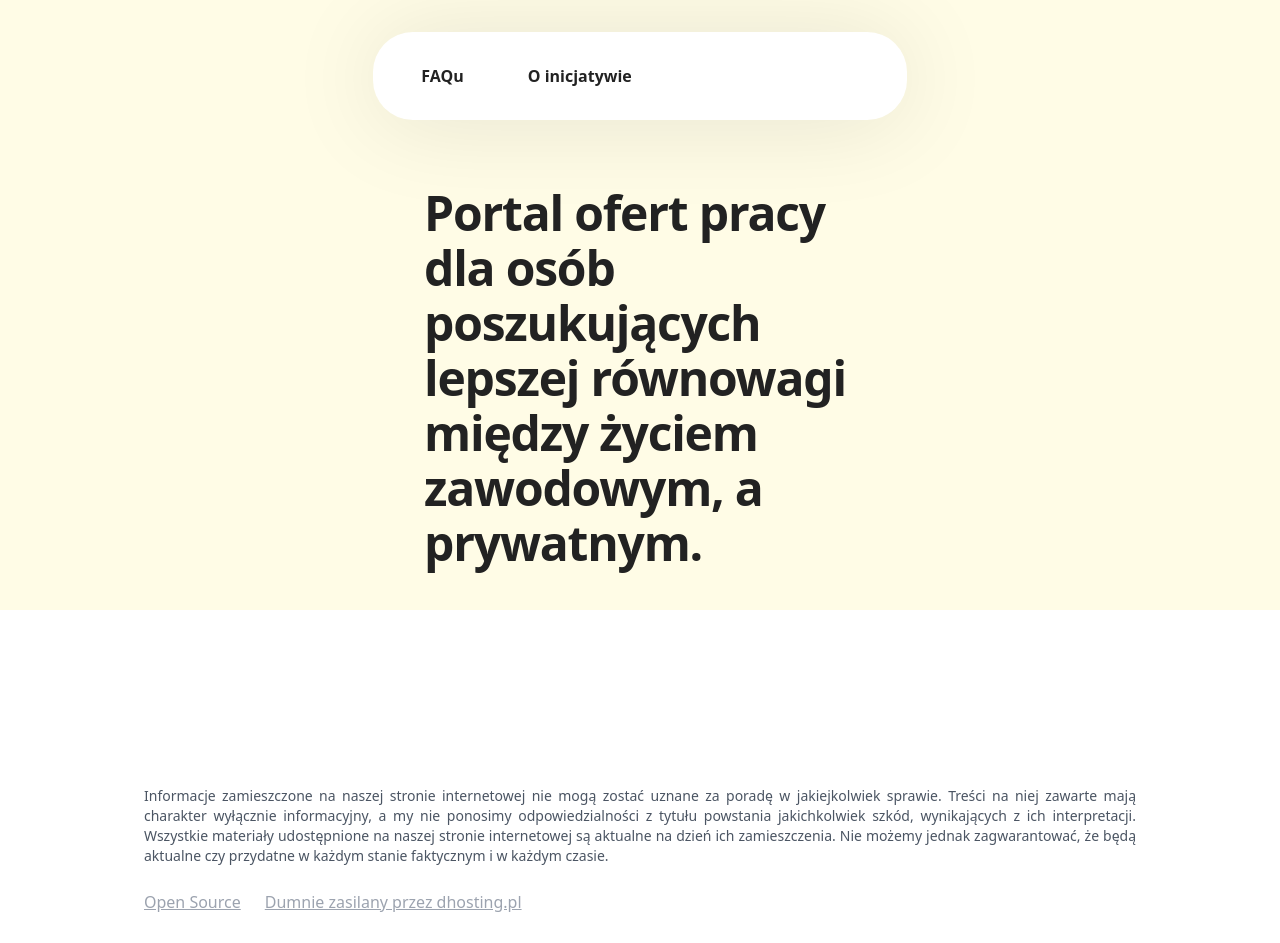
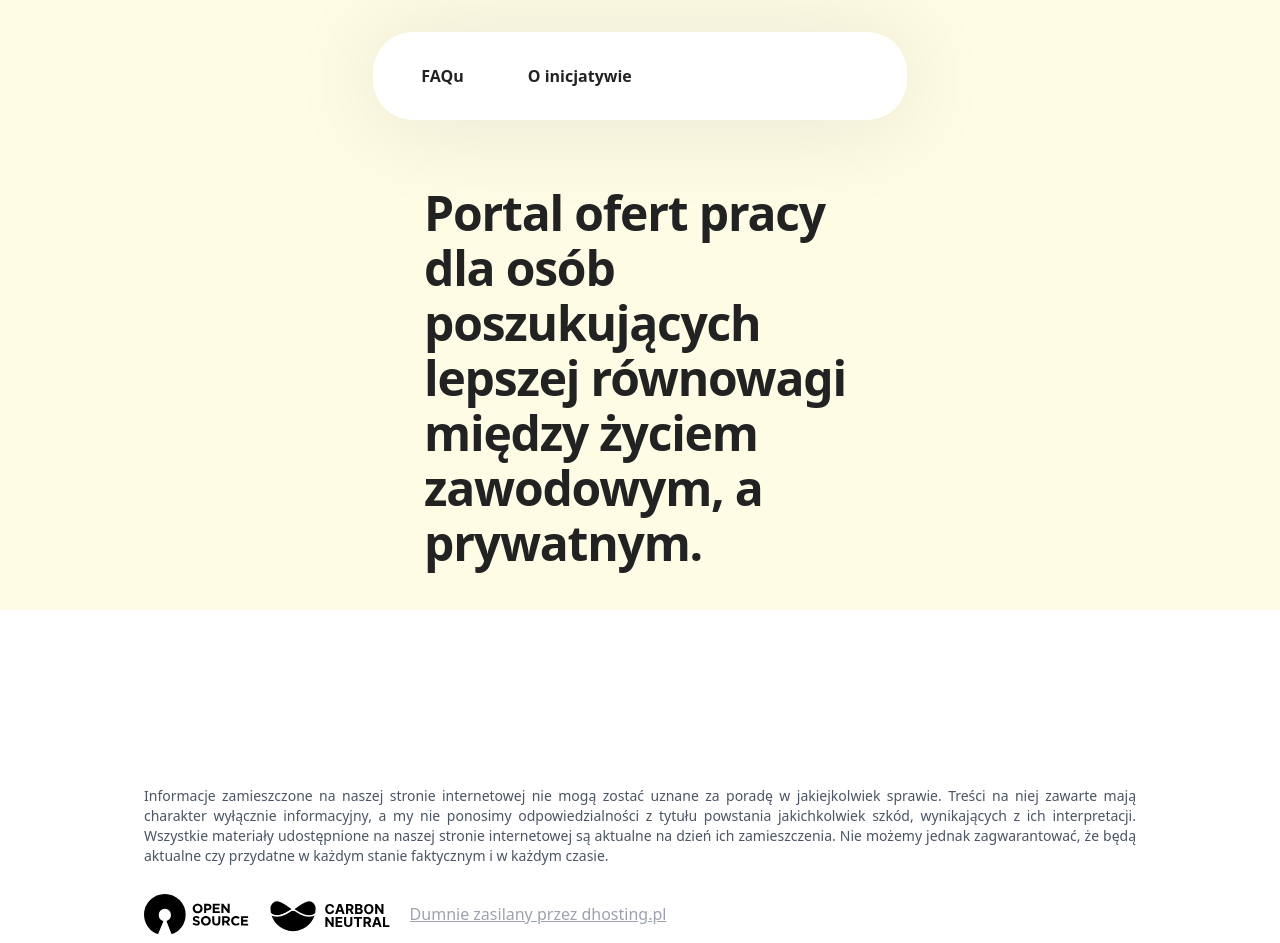
Before and after one commit to leszekkrol/4dnipracy.pl, a Nuxt app: page / in a window 1280 px wide. Shown: the top 943 px of the page. Built offline with nearby package versions, Linux system fonts and the light colour scheme.

Commit message:
:construction: Working on footer

```diff
--- a/components/footer.vue
+++ b/components/footer.vue
@@ -4,13 +4,20 @@
       <p class="text-sm text-justify text-left text-gray-600">
         Informacje zamieszczone na naszej stronie internetowej nie mogą zostać uznane za poradę w jakiejkolwiek sprawie. Treści na niej zawarte mają charakter wyłącznie informacyjny, a my nie ponosimy odpowiedzialności z tytułu powstania jakichkolwiek szkód, wynikających z ich interpretacji. Wszystkie materiały udostępnione na naszej stronie internetowej są aktualne na dzień ich zamieszczenia. Nie możemy jednak zagwarantować, że będą aktualne czy przydatne w każdym stanie faktycznym i w każdym czasie.
       </p>
-      <ul class="flex flex-wrap justify-left my-6 text-gray-400">
+      <ul class="flex flex-wrap items-center gap-x-5 justify-left my-6 text-gray-400">
         <li>
           <a
-            href="https://github.com/leszekkrol/skutecznyplan.pl"
+            href="https://github.com/leszekkrol/4dnipracy.pl"
             title="Rozwijaj projekt wraz ze mną"
             data-splitbee-event="Rozwijaj projekt Open Source"
-            class="underline mr-6">Open Source</a>
+            class="underline"><img src="~/assets/open-source.svg" class="h-10" /></a>
+        </li>
+        <li>
+          <a
+            href="https://github.com/leszekkrol/4dnipracy.pl"
+            title="Carbon Neutral"
+            data-splitbee-event="Carbon Neutral"
+            class="underline"><img src="~/assets/carbon-neutral.svg" class="h-12" /></a>
         </li>
         <li>
           <a
```
Also changed, not shown: assets/carbon-neutral.svg (added), assets/open-source.svg (added).
